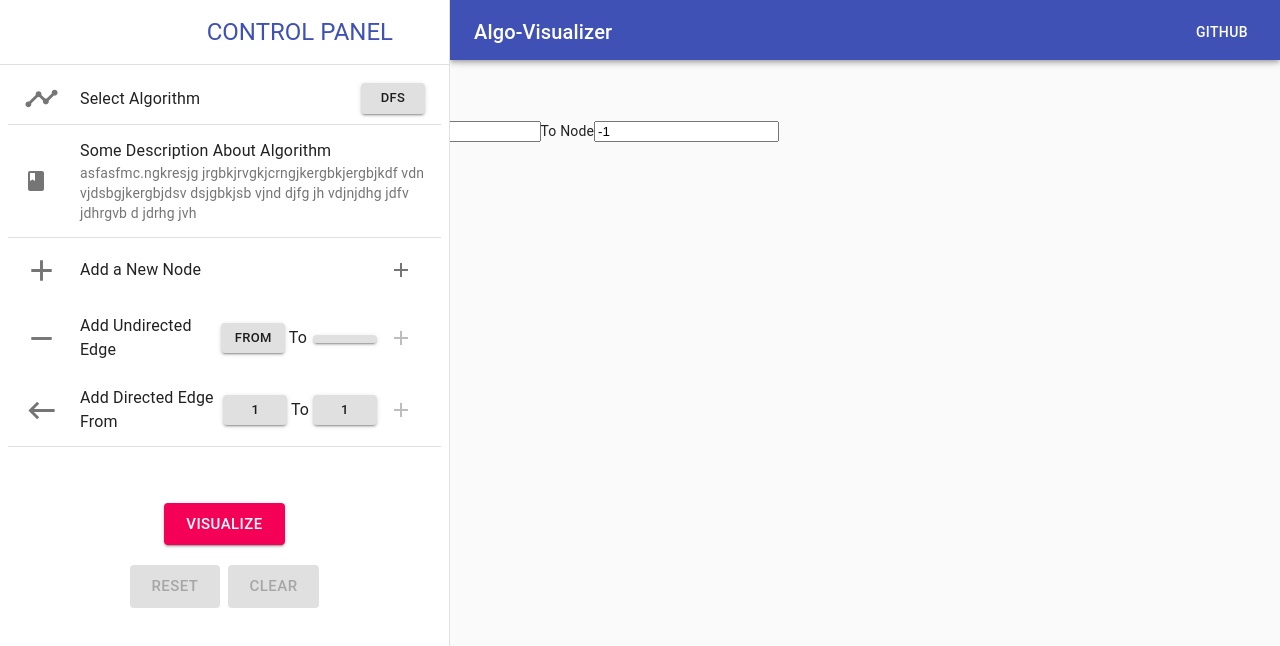
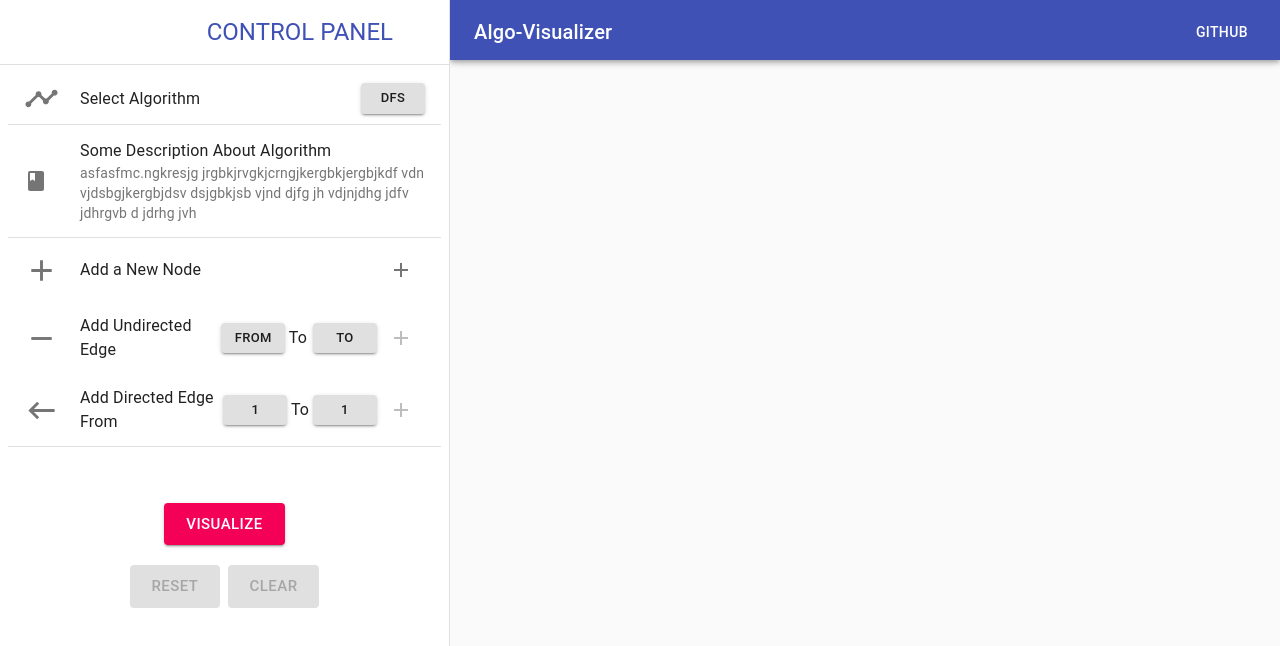
Before and after one commit to Synergise-IIT-Bhubaneswar/algo-visualizer, a React (Create React App) app: page / in a window 1280 px wide. Both pictures are taken after a click on the button "open drawer". Shown: the top 646 px of the page. Built offline with nearby package versions, Linux system fonts and the light colour scheme; some icons are missing.

Commit message:
Check AddEdge Functionality

```diff
--- a/src/components/GraphComponents/Canvas.js
+++ b/src/components/GraphComponents/Canvas.js
@@ -14,8 +14,6 @@ class Canvas extends React.Component {
       noOfVertices: 0,
       vertices: [],
       edges: [],
-      fromVertex: -1,
-      toVertex: -1,
     };
   }
 
@@ -51,9 +49,8 @@ class Canvas extends React.Component {
     });
   };
 
-  addEdge = () => {
-    const n1 = this.state.fromVertex;
-    const n2 = this.state.toVertex;
+  addEdge = (n1, n2) => {
+
     const newEdgeRef = React.createRef();
     var newEdges = this.state.edges.map((edge) => edge);
 
@@ -81,22 +78,20 @@ class Canvas extends React.Component {
 
     this.setState({
       edges: newEdges,
-      fromVertex: -1,
-      toVertex: -1,
     });
   };
 
-  myfun1 = (e) => {
-    this.setState({ fromVertex: e.target.value });
-  };
-  myfun2 = (e) => {
-    this.setState({ toVertex: e.target.value });
-  };
+  // myfun1 = (e) => {
+  //   this.setState({ fromVertex: e.target.value });
+  // };
+  // myfun2 = (e) => {
+  //   this.setState({ toVertex: e.target.value });
+  // };
 
   render() {
     return (
       <div className="graph">
-        <div style={{ position: "fixed", margin: "100px" }}>
+        {/* <div style={{ position: "fixed", margin: "100px" }}>
           <button onClick={this.addVertex}> Add node</button>
           <div>
             <input />
@@ -107,7 +102,7 @@ class Canvas extends React.Component {
           </div>
           <p>No of vertices: {this.state.noOfVertices}</p>
           <button onClick={this.addEdge}> Add edge</button>
-        </div>
+        </div> */}
         {this.state.vertices}
         {this.state.edges}
       </div>
--- a/src/components/UI/Header/Drawer.js
+++ b/src/components/UI/Header/Drawer.js
@@ -183,15 +183,15 @@ const CustomDrawer = (props) => {
                             click={(e) => openUndEdgeFromMenu(e)}></Menu>&nbsp;
                         <ListItemText primary="To"></ListItemText>&nbsp;&nbsp;
                         <Menu
-                        //   selectedOption={undEdgeFrom}
-                        //   options={nodeIndices}
-                        //   selectOption={selectUndEdgeFrom}
-                        //   open={addUndEdgeFromMenuOpen}
-                        //   anchor={addUndEdgeFromMenuAnchor}
-                        //   close={closeMenu}
-                        //   click={(e) => openUndEdgeFromMenu(e)}
+                            selectedOption={undEdgeTo}
+                            options={nodeIndices}
+                            selectOption={selectUndEdgeTo}
+                            open={addUndEdgeToMenuOpen}
+                            anchor={addUndEdgeToMenuAnchor}
+                            close={closeMenu}
+                            click={(e) => openUndEdgeToMenu(e)}
                         ></Menu>
-                        <IconButton disabled={(undEdgeFrom === undEdgeTo) || undEdgeFrom === "From" || undEdgeTo === "To"}>
+                        <IconButton onCLick={() => props.canvasRef.current.addEdge(parseInt(undEdgeFrom), parseInt(undEdgeTo))} disabled={(undEdgeFrom === undEdgeTo) || undEdgeFrom === "From" || undEdgeTo === "To"}>
                             <AddNodeIcon />
                         </IconButton>
                     </ListItem>
```
